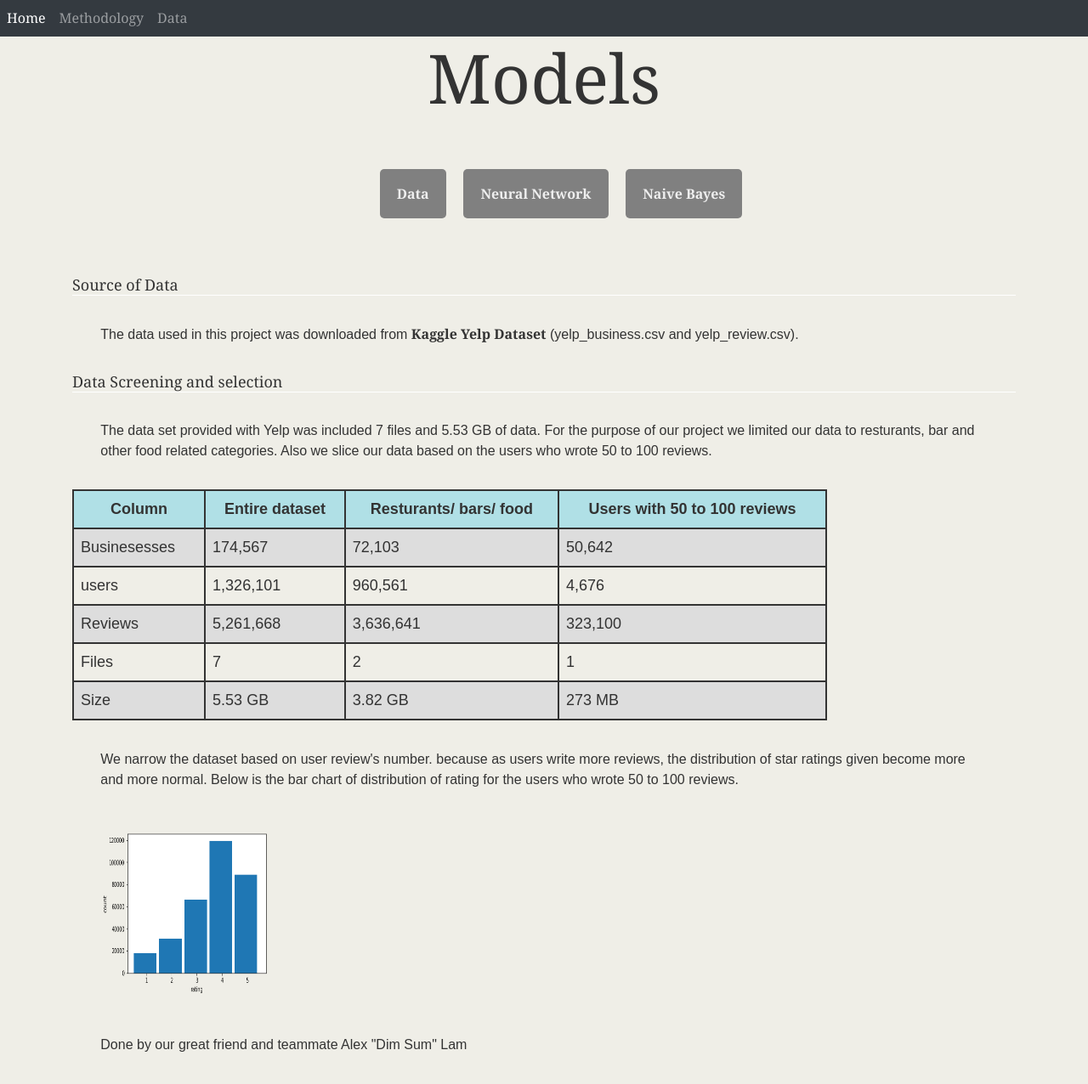
After one commit to Beheshteh/review_rater_final, a Flask app: page /data/data_clean in a window 1280 px wide. The commit adds this page. Shown: the whole page at 85% size. Run offline with Flask 2, Linux system fonts and the light colour scheme; some libraries are stand-ins or nearby versions.

Commit message:
new format

```diff
--- a/app.py
+++ b/app.py
@@ -66,9 +66,28 @@ def index():
         percentage_accurate = round(top/bottom,2) * 100
     return render_template('index.html', predict = s, review_term = searchTerms, accuracy = percentage_accurate)
 
+# @app.route("/methodology/")
+# def methodology():
+#     return render_template("methodology.html")
+
+### ADDITIONS
 @app.route("/methodology/")
 def methodology():
-    return render_template("methodology.html")
+    return render_template("methods.html")
+
+@app.route("/data/naive_b")
+def naives():
+    return render_template("Naive_B.html")
+
+@app.route("/data/neural_n")
+def neurals():
+    return render_template("Neural_N.html")
+
+@app.route("/data/data_clean")
+def cleans():
+    return render_template("Data_clean.html")
+
+### END OF ADDITIONS
 
 @app.route("/home/")
 def home():
--- /dev/null
+++ b/templates/Data_clean.html
@@ -0,0 +1,141 @@
+<!DOCTYPE html>
+
+<html lang="en-us">
+
+<head>
+  <meta charset="UTF-8">
+  <title>Yelp Review Analysis</title>
+    <link rel="stylesheet" href="https://maxcdn.bootstrapcdn.com/bootstrap/4.0.0/css/bootstrap.min.css"
+        integrity="sha384-Gn5384xqQ1aoWXA+058RXPxPg6fy4IWvTNh0E263XmFcJlSAwiGgFAW/dAiS6JXm" crossorigin="anonymous">
+
+    <link rel="stylesheet" href="../static/css/style.css">
+    <script src="https://code.jquery.com/jquery-3.2.1.slim.min.js" integrity="sha384-KJ3o2DKtIkvYIK3UENzmM7KCkRr/rE9/Qpg6aAZGJwFDMVNA/GpGFF93hXpG5KkN" crossorigin="anonymous"></script>
+    <script src="https://maxcdn.bootstrapcdn.com/bootstrap/4.0.0/js/bootstrap.min.js" integrity="sha384-JZR6Spejh4U02d8jOt6vLEHfe/JQGiRRSQQxSfFWpi1MquVdAyjUar5+76PVCmYl" crossorigin="anonymous"></script>
+    <style>
+            .parallax{
+              background-attachment: fixed;
+              background-position: center;
+              background-repeat: no-repeat;
+              background-size: cover;
+            }
+
+            .topnav li
+            {
+                display: inline-block;
+                margin: 40px 0;
+            }
+
+            .topnav a:hover {
+            background: darkblue;
+            }
+
+            .topnav li a
+            {
+            margin: 8px;
+            color:#eee;
+            padding: 18px 20px;
+            background: gray;
+            font-size: 16px;
+            font-weight: bold;
+            border-radius: 5px;
+            }
+        </style>
+</head>
+
+<body>
+
+  <nav class="navbar navbar-expand-lg navbar-dark bg-dark">
+
+        <button class="navbar-toggler" type="button" data-toggle="collapse" data-target="#navbarNavAltMarkup" aria-controls="navbarNavAltMarkup" aria-expanded="false" aria-label="Toggle navigation">
+          <span class="navbar-toggler-icon"></span>
+        </button>
+        <div class="collapse navbar-collapse" id="navbarNavAltMarkup">
+          <div class="navbar-nav">
+            <a class="nav-item nav-link active" href="/">Home</a>
+            <a class="nav-item nav-link" href="/methodology">Methodology</a>
+            <a class="nav-item nav-link" href="/data">Data</a>
+          </div>
+        </div>
+      </nav>
+
+      <div class="hero">
+
+        <div class="container">
+        <div class="row">
+            <div class="inner col-md-12">
+            <h2 style="font-size:80px" align="center" >Models</h2>
+            </div>
+        </div>
+        </div>
+        <div class="hero-back parallax"></div>
+    </div>
+    <br>
+    <div class="container">
+        <ul class = "topnav"  id = "modelsnav" style = "width: 100%">
+
+            <li><a href = "/data/data_clean" style="text-decoration:none">Data</a></li>
+            <li><a href = "/data/neural_n" style="text-decoration:none">Neural Network</a></li>
+        <li><a href = "/data/naive_b" style="text-decoration:none">Naive Bayes</a></li>
+        </ul>
+    </div>
+
+    <div class="container">
+        <br>
+        <h3>Source of Data</h3>
+        <p> The data used in this project was downloaded from
+           <b><a class= "data" href="https://www.kaggle.com/yelp-dataset/yelp-dataset/data">Kaggle Yelp Dataset</a></b>
+            (yelp_business.csv and yelp_review.csv). </p>
+
+         <h3>Data Screening and selection</h3>
+         <p>The data set provided with Yelp was included 7 files and 5.53 GB of data. For the purpose of our project we
+           limited our data to resturants, bar and other food related categories. Also we slice our data based on the users
+            who wrote 50 to 100 reviews. </p>
+
+         <table>
+            <tr>
+                <th>Column  </th>
+                <th>  Entire dataset  </th>
+                <th>  Resturants/ bars/ food  </th>
+                <th>  Users with 50 to 100 reviews</th>
+            </tr>
+            <tr>
+                <td>Businesesses</td>
+                <td>174,567</td>
+                <td>72,103</td>
+                <td>50,642</td>
+            </tr>
+            <tr>
+                <td>users</td>
+                <td>1,326,101</td>
+                <td>960,561</td>
+                <td>4,676</td>
+            </tr>
+            <tr>
+                <td>Reviews</td>
+                <td>5,261,668</td>
+                <td>3,636,641</td>
+                <td>323,100</td>
+            </tr>
+            <tr>
+                <td>Files</td>
+                <td>7</td>
+                <td>2</td>
+                <td>1</td>
+            </tr>
+            <tr>
+                <td>Size</td>
+                <td>5.53 GB</td>
+                <td>3.82 GB</td>
+                <td>273 MB</td>
+            </tr>
+        </table>
+
+
+        <p>We narrow the dataset based on user review's number. because as users write more reviews, the distribution of star ratings
+          given become more and more normal. Below is the bar chart of distribution of rating for the users who wrote 50 to 100 reviews.</p>
+        <p><img src="../static/img/export_filtered_reviews_50_100.PNG" alt="review 50_100" height="200px" width = "200px" ></p>
+        <p align=>Done by our great friend and teammate Alex "Dim Sum" Lam</p>
+
+    </div>
+</body>
+</html>
--- a/templates/collection.html
+++ b/templates/collection.html
@@ -26,8 +26,7 @@
                 <button class="navbar-header" ><a href="/data">Review Collection</a></button>
 
             </div>
-          </div><!-- /.container-fluid -->
-        </nav>
+
     </div><!-- /.container-fluid -->
   </nav>
 
--- a/templates/methodology.html
+++ b/templates/methodology.html
@@ -29,6 +29,7 @@
           </div>
         </div>
       </nav>
+
 
   <div class="container">
     <br>
@@ -100,7 +101,7 @@
         </figure>
       </div>
 
-    <p>The Accuracy of model at predicting reviews was: 0.4389972107129357</p>
+    <p>The Accuracy of model at predicting reviews was: 43.9%</p>
 
     <br>
      <strong><h3>Natural Network Model</h3></strong>
@@ -115,6 +116,8 @@
     <p>The core line (black horizontal top line) uses information selected from previous layers and uses that “context”
        to give a classification output (ht). </p>
        <strong><h3>Results</h3></strong>
+       <p>The Accuracy of model at predicting reviews was: 55.6% with greater than 90% being accurate or off by 1 rating</p>
+
        <div class = "row">
        <img src="../static/img/Deviations.png" alt="review 50_100" height="50%" width = "50%">
        <img src="../static/img/Human_v_machine.png" alt="review 50_100" height="50%" width = "50%">
```
Also changed, not shown: templates/Naive_B.html (added, +106 -0 lines), templates/Naive_B.txt (added, +124 -0 lines), templates/Neural_N.html (added, +109 -0 lines), templates/methods.html (added, +123 -0 lines), reviews.sqlite.
